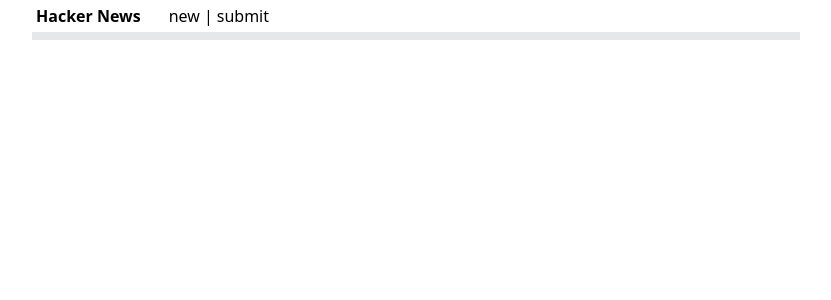
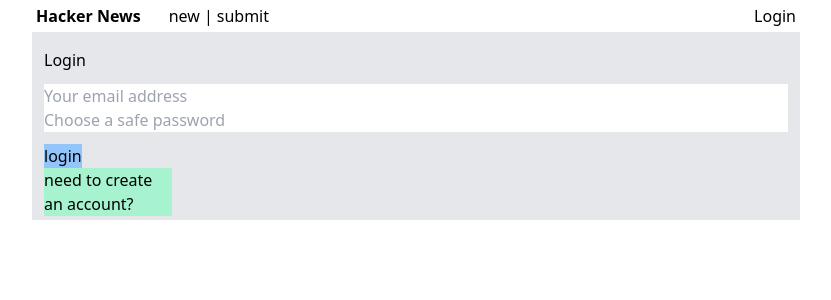
Before and after one commit to shubhsk88/react-hackernews-apollo, a React (Create React App) app: page /login in a window 1280 px wide. Shown: the top 300 px of the page, without its empty margins (224-1055 px from the left). Built offline with nearby package versions, Linux system fonts and the light colour scheme.

Commit message:
Adding the login screen

```diff
--- a/src/components/App.js
+++ b/src/components/App.js
@@ -5,6 +5,7 @@
 import LinkList from './LinkList';
 import CreateLink from './CreateLink';
 import { Switch, Route } from 'react-router';
+import Login from './Login';
 function App() {
   return (
     <div className=" w-3/5 mx-auto">
@@ -13,6 +14,7 @@
         <Switch>
           <Route exact path="/" component={LinkList} />
           <Route exact path="/create" component={CreateLink} />
+          <Route exact path="/login" component={Login} />
         </Switch>
       </div>
     </div>
--- a/src/components/Header.js
+++ b/src/components/Header.js
@@ -1,8 +1,11 @@
 import React from 'react';
 import { Link } from 'react-router-dom';
 import { withRouter } from 'react-router';
-
+import { AUTH_TOKEN } from '../constants';
+import { useHistory } from 'react-router';
 const Header = () => {
+  const authToken = localStorage.getItem(AUTH_TOKEN);
+  const history = useHistory();
   return (
     <div className="flex p-1 justify-between flex-no-wrap bg-orange-700 ">
       <div className="flex ">
@@ -15,6 +18,23 @@
           submit
         </Link>
       </div>
+      <div className="flex">
+        {authToken ? (
+          <div
+            className="ml-1 pointer text-black"
+            onClick={() => {
+              localStorage.removeItem(AUTH_TOKEN);
+              history.push('/');
+            }}
+          >
+            Logout
+          </div>
+        ) : (
+          <Link to="/login" className="ml-1 no-uderline text-black">
+            Login
+          </Link>
+        )}
+      </div>
     </div>
   );
 };
--- /dev/null
+++ b/src/components/Login.js
@@ -0,0 +1,90 @@
+import React, { useState } from 'react';
+import { AUTH_TOKEN } from '../constants';
+import gql from 'graphql-tag';
+import { Mutation } from 'react-apollo';
+import { useHistory } from 'react-router';
+
+const saveUserData = (token) => {
+  localStorage.setItem(AUTH_TOKEN, token);
+};
+const Login = () => {
+  const SIGNUP_MUTATION = gql`
+    mutation SignupMutation(
+      $email: String!
+      $password: String!
+      $name: String!
+    ) {
+      signup(email: $email, password: $password, name: $name) {
+        token
+      }
+    }
+  `;
+  const LOGIN_MUTATION = gql`
+    mutation LoginMutation($email: String!, $password: String!) {
+      login(email: $email, password: $password) {
+        token
+      }
+    }
+  `;
+  const history = useHistory();
+  const [login, setlogin] = useState(true);
+  const [email, setEmail] = useState('');
+  const [password, setPassword] = useState('');
+  const [name, setName] = useState('');
+  const confirm = async (data) => {
+    const { token } = login ? data.login : data.signup;
+    saveUserData(token);
+    history.push('/');
+  };
+
+  return (
+    <>
+      <div>
+        <h4 className="my-3">{login ? 'Login' : 'Sign Up'}</h4>
+        <div className="flex flex-col">
+          {!login && (
+            <input
+              value={name}
+              onChange={(e) => setName(e.target.value)}
+              type="text"
+              placeholder="Your name"
+            />
+          )}
+          <input
+            type="text"
+            value={email}
+            onChange={(e) => setEmail(e.target.value)}
+            placeholder="Your email address"
+          />
+          <input
+            type="password"
+            value={password}
+            onChange={(e) => setPassword(e.target.value)}
+            placeholder="Choose a safe password"
+          />
+        </div>
+      </div>
+      <div className="flex mt-3">
+        <Mutation
+          mutation={login ? LOGIN_MUTATION : SIGNUP_MUTATION}
+          variable={{ email, password, name }}
+          onCompleted={(data) => confirm(data)}
+        >
+          {(mutation) => (
+            <div className="cursor-pointer bg-blue-300 mr-2" onClick={mutation}>
+              {login ? 'login' : 'create account'}
+            </div>
+          )}
+        </Mutation>
+      </div>
+      <div
+        className="cursor-pointer w-32 bg-green-200"
+        onClick={() => setlogin(!login)}
+      >
+        {login ? 'need to create an account?' : 'already have an account?'}
+      </div>
+    </>
+  );
+};
+
+export default Login;
--- /dev/null
+++ b/src/constants.js
@@ -0,0 +1 @@
+export const AUTH_TOKEN = 'auth-token';
```
